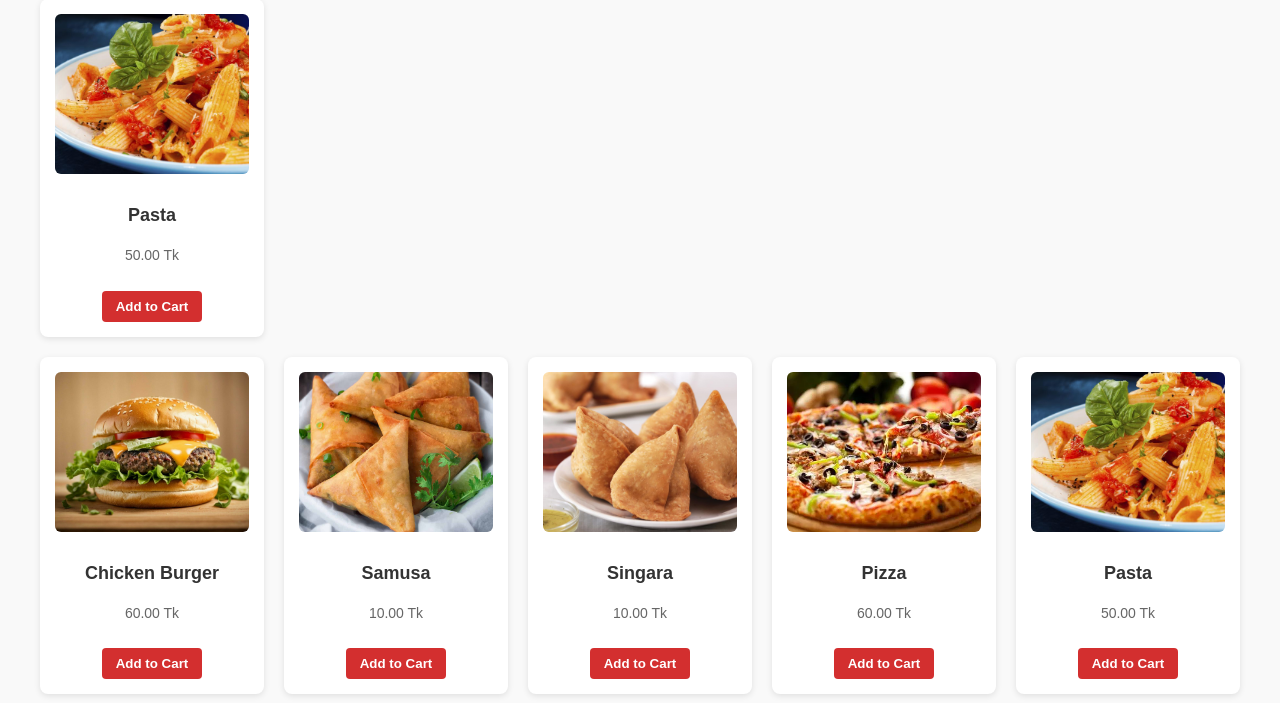
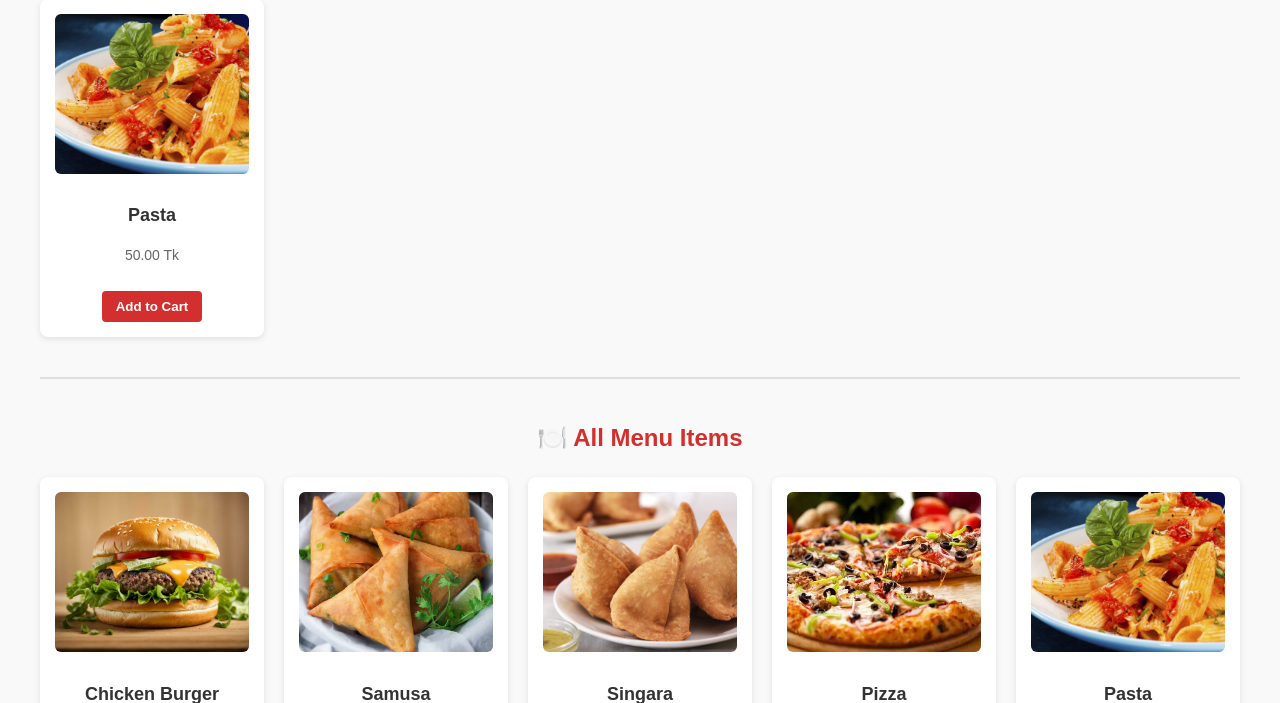
Before and after one commit to ayesha-ahona/Django-Canteen-Management-System, a Django app: page /menu/ in a window 1280 px wide. Shown: the part 309-1012 px from the top of the page. Run offline with Django 5.2, Linux system fonts and the light colour scheme; a user stored in the database is signed in; data comes from the database, SQL or seed files in the repository; both versions use the stored data as it was after the commit.

Commit message:
separate ai suggested item and all item

```diff
--- a/my_canteen/templates/my_canteen/menu.html
+++ b/my_canteen/templates/my_canteen/menu.html
@@ -35,6 +35,10 @@
 </div>
 {% endif %}
 
+<hr style="margin:40px 0; border:1px solid #ddd;">
+
+<h2 style="text-align:center; color:#d32f2f;">🍽️ All Menu Items</h2>
+
 <div class="card-grid">
     {% for item in items %}
     <div class="card">
```
Also changed, not shown: db.sqlite3.
